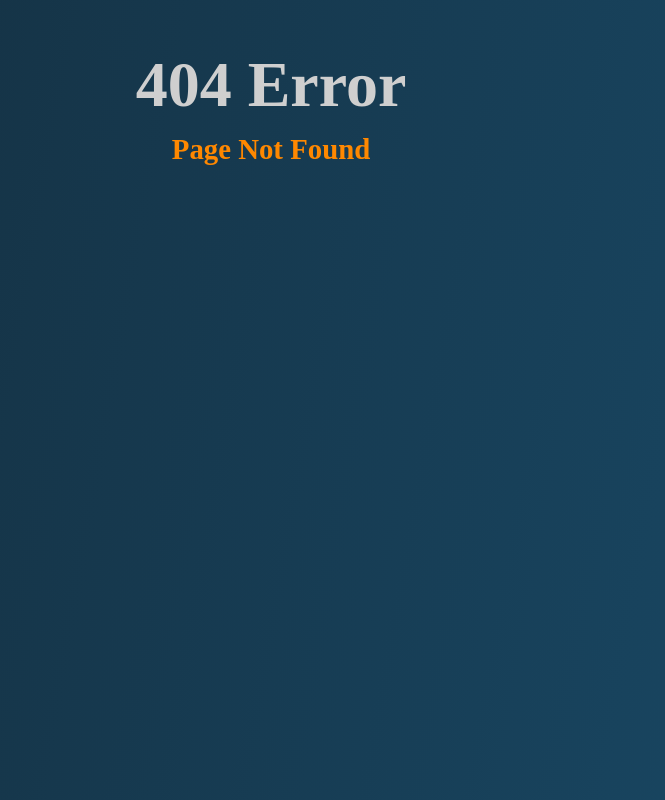
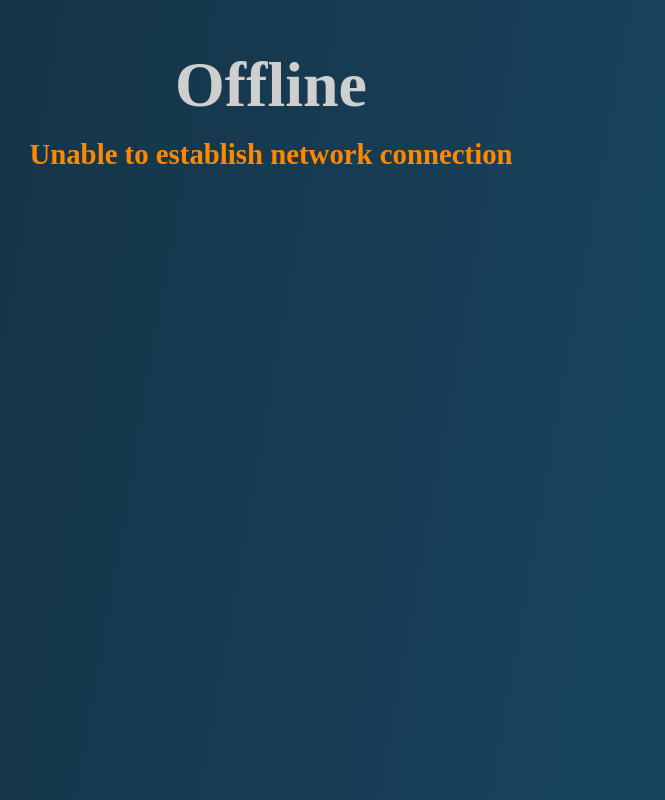
Before and after one commit to nashaguayo/skywatcher, a Vue app: page /#/offline in a window 1280 px wide. Before the commit this address led to /#/404. Shown: the whole page, without its empty margins (369-1034 px from the left). Built offline with nearby package versions, Linux system fonts and the light colour scheme; a web font is replaced by a local one; what vue-lazytube would draw is missing.

Commit message:
FEAT: Created offline page

```diff
--- a/src/router/index.js
+++ b/src/router/index.js
@@ -25,6 +25,11 @@ const routes = [
     component: () => import('@/views/AboutView.vue'),
   },
   {
+    path: '/offline',
+    name: 'offline',
+    component: () => import('@/views/OfflineView.vue'),
+  },
+  {
     path: '/apod',
     name: 'apod',
     component: () => import('@/views/ApodView.vue'),
--- /dev/null
+++ b/src/views/OfflineView.vue
@@ -0,0 +1,28 @@
+<template>
+  <div class="offline-view">
+    <h1>Offline</h1>
+    <h3>Unable to establish network connection</h3>
+  </div>
+</template>
+
+<script>
+export default {
+  name: 'OfflineView',
+  title: 'Offline',
+};
+</script>
+
+<style lang="scss" scoped>
+.offline-view {
+  margin-top: 3rem;
+
+  h1,
+  h3 {
+    text-align: center;
+  }
+
+  h3 {
+    margin-top: 1rem;
+  }
+}
+</style>
```
Also changed, not shown: 1 other file (tests, documents, lock files or other folders).
